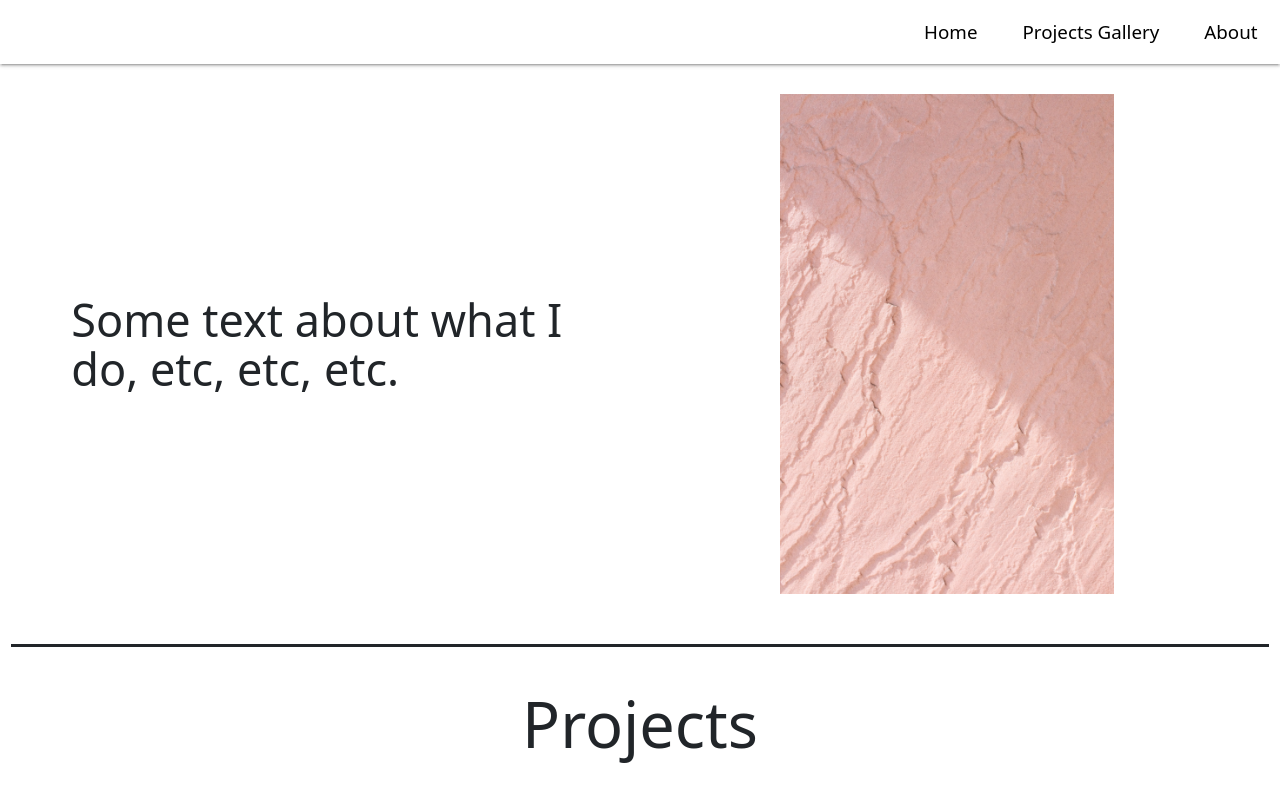
After one commit to a-telier/portfolio, a Flask app: template templates/home.html in a window 1280 px wide. The commit adds this page. Shown: the top 802 px of the page. Run offline with Flask 2, Linux system fonts and the light colour scheme; the template is opened without the code that fills it, so the values that code supplies are empty; some libraries are stand-ins or nearby versions.

Commit message:
changed to new minimalistic styling and one-pager

```diff
--- a/app.py
+++ b/app.py
@@ -32,7 +32,8 @@ mongo = PyMongo(app)
 @app.route("/")
 @app.route('/home')
 def home():
-    return render_template("index.html")
+    return render_template("home.html",
+    projects=mongo.db.projects.find())
 
 @app.route('/work')
 def work():
--- a/static/css/style.css
+++ b/static/css/style.css
@@ -1,15 +1,19 @@
+html {
+  height: 100%;
+}
 body{
     font-family: Lato;
+    height: 100vh;
   }
-h1{
-  font-size: 3em;
+section{
+  display: block;
 }
-h2{
-  font-size: 2.5em;
+
+@keyframes hero-zoom {
+  from{
+      transform: scale(1);
+  }
+  to{
+      transform: scale(1.1);
+  }
 }
-h2{
-  font-size: 2em;
-}
-h6{
-  font-size: 1.5em;
-}
--- a/templates/base.html
+++ b/templates/base.html
@@ -12,8 +12,8 @@
       <!-- Own CSS  -->
       <link rel="stylesheet" href="{{ url_for('static', filename='css/style.css')}}" type="text/css"/>
 
+      <link href="https://cdn.jsdelivr.net/npm/bootstrap@5.1.3/dist/css/bootstrap.min.css" rel="stylesheet" integrity="sha384-1BmE4kWBq78iYhFldvKuhfTAU6auU8tT94WrHftjDbrCEXSU1oBoqyl2QvZ6jIW3" crossorigin="anonymous">
       <link rel="stylesheet" href="https://cdnjs.cloudflare.com/ajax/libs/materialize/1.0.0/css/materialize.min.css" integrity="sha512-UJfAaOlIRtdR+0P6C3KUoTDAxVTuy3lnSXLyLKlHYJlcSU8Juge/mjeaxDNMlw9LgeIotgz5FP8eUQPhX1q10A==" crossorigin="anonymous">
-      <link rel="stylesheet" href="https://stackpath.bootstrapcdn.com/bootstrap/4.4.1/css/bootstrap.min.css" integrity="sha384-Vkoo8x4CGsO3+Hhxv8T/Q5PaXtkKtu6ug5TOeNV6gBiFeWPGFN9MuhOf23Q9Ifjh" crossorigin="anonymous">
       <link rel="stylesheet" href="https://cdnjs.cloudflare.com/ajax/libs/animate.css/4.1.1/animate.min.css"/>
       <!-- Icons -->
       <link href="https://fonts.googleapis.com/icon?family=Material+Icons" rel="stylesheet">
@@ -42,8 +42,6 @@
 
     <script src="https://kit.fontawesome.com/fec8644327.js" crossorigin="anonymous"></script>
     <script src="https://code.jquery.com/jquery-3.4.1.min.js" integrity="sha256-CSXorXvZcTkaix6Yvo6HppcZGetbYMGWSFlBw8HfCJo=" crossorigin="anonymous"></script>
-    <script src="https://cdnjs.cloudflare.com/ajax/libs/materialize/1.0.0/js/materialize.min.js"></script>
-    <script src="https://stackpath.bootstrapcdn.com/bootstrap/4.4.1/js/bootstrap.min.js" integrity="sha384-wfSDF2E50Y2D1uUdj0O3uMBJnjuUD4Ih7YwaYd1iqfktj0Uod8GCExl3Og8ifwB6" crossorigin="anonymous"></script>
 </head>
 {% endblock %}
 
@@ -53,12 +51,13 @@
 <style>
   /* Navigation */
   #navbar{
-      background-color: rgba(12, 1, 1, 0.5);
-      position: absolute;
-      z-index: 3;
+      background-color: rgba(255, 255, 255, 1);
+      /* position: absolute;
+      z-index: 3; */
   }
   .link{
-      font-size: 1.5em;
+    color: black;
+    font-size: 1.25em;
   }
   .link:hover{
     color:rosybrown;
@@ -76,15 +75,14 @@
 </style>
 
 <nav class="nav-wrapper" id="navbar">
-  <a href="" class="brand-logo" id="logo" src=""></a>
+  <!-- <a href="" class="brand-logo" id="logo" src=""></a> -->
   <a data-target="mobile-links" class="sidenav-trigger">
   <i class="material-icons">menu</i>
   </a>
-
-  <ul class="left hide-on-med-and-down">
-    <li><a class="link px-5" href="{{ url_for('home')}}">Home</a></li>
-    <li><a class="link px-5" href="{{ url_for('work')}}">Projects Gallery</a></li>
-    <li><a class="link px-5" href="{{ url_for('about')}}"> About</a></li>
+  <ul class="right hide-on-med-and-down">
+    <li><a class="link px-4" href="{{ url_for('home')}}">Home</a></li>
+    <li><a class="link px-4" href="{{ url_for('work')}}">Projects Gallery</a></li>
+    <li><a class="link px-4" href="{{ url_for('about')}}"> About</a></li>
   </ul>
 </nav>
 
--- /dev/null
+++ b/templates/home.html
@@ -0,0 +1,62 @@
+<!DOCTYPE html>
+{% extends 'base.html' %}
+
+{% block head %}
+{{ super() }}
+{% endblock %}
+
+{% block body %}
+<section class="container-fluid">
+    <div class="row p-3" style="">
+        <div class="col-md-6 col-sm-12 m-3 p-3 px-5 my-auto mx-auto"
+        style="">
+            <h1 class="my-auto mx-auto d-inline-block"
+            style="font-size:3em;">
+                Some text about what I do, etc, etc, etc.</h1>
+        </div>
+        <div class="col-md-6 col-sm-12 m-3 p-3 my-auto mx-auto"
+        style="position:relative;">
+            <img src="{{url_for('static', filename='img/mak-9KlX_t9-Tmc-unsplash.jpg')}}"
+            class="responsive-img" alt="" style="height:500px;display:block;margin:auto">
+        </div>
+    </div>
+    <div class="animate_animated animate__rotateInDownLeft" style="border-top:solid;"></div>
+</section>
+<section>
+    <div class="container">
+        <div class="row">
+            <div class="col-12">
+                <h1 class="text-center">Projects</h1>
+            </div>
+        </div>
+        {% for project in projects %}
+        <div class="row">
+            <div class="col-md-6 col-sm-12 m-2 p-2">
+                <div class="col-12">
+                    {% if project.img_teaser != 0 %}
+                    <img class="responsive-img"
+                    src="{{project.img_teaser}}">
+                    {% endif %}
+                </div>
+                <div class="col-12 text-center">
+                    <h6 class="m-1 p-1">Category | {{project.category}}</h6>
+                    <h3 class="m-1 p-2">{{project.title}}</h3>
+                    <p class="m-1 p-1">
+                        {{project.description}}
+                        <!-- <a href="#"> Read more</a> -->
+                    </p>
+                    <h6 class="m-1 p-1 pt-3"><i class="fas fa-code"></i> Languages: {{project.languages|join(', ')}}</h6>
+                    <h6 class="m-1 p-1"><i class="fas fa-tools"></i> Tools: {{project.tools|join(', ')}}</h6>
+                </div>
+            </div>
+        </div>
+        <!-- <a href="{{url_for('show_project', project_id=project._id)}}"><i class="fas fa-chevron-right"></i> Read More Here </a> -->
+        <!-- {% if project.link != "" %}
+        <a href="{{project.link}}" target="_blank"><i class="fas fa-chevron-right"></i> Visit Live Site</a>
+        {% else %}
+        <p><i class="fas fa-times"></i> No Preview Available</p>
+        {% endif %} -->
+        {% endfor %}
+    </div>
+</section>
+{% endblock body %}
```
Also changed, not shown: templates/category.html (added, +108 -0 lines), templates/index.html (+11 -9 lines), templates/work.html (+18 -49 lines), static/img/mak-9KlX_t9-Tmc-unsplash.jpg (added).
